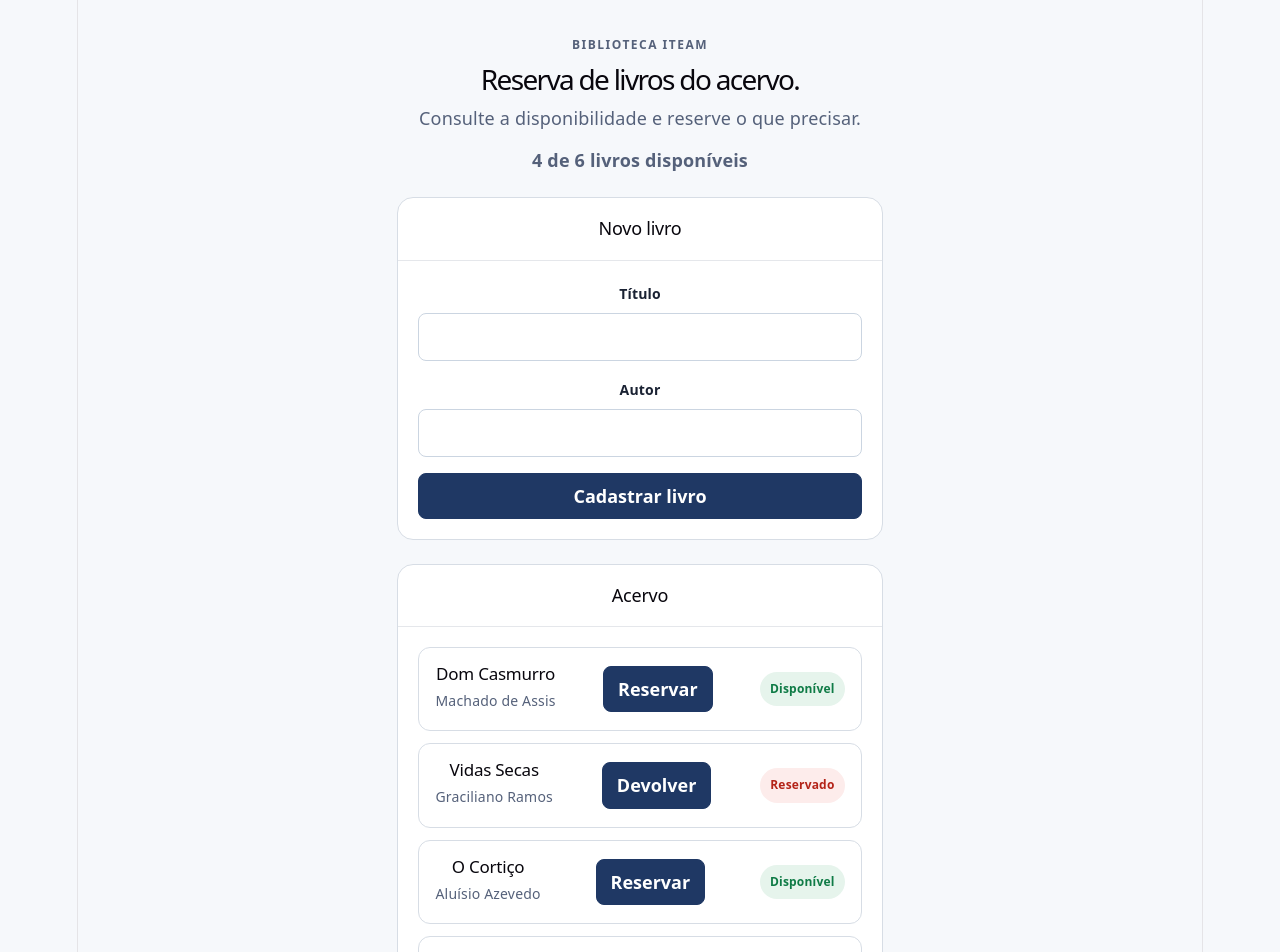
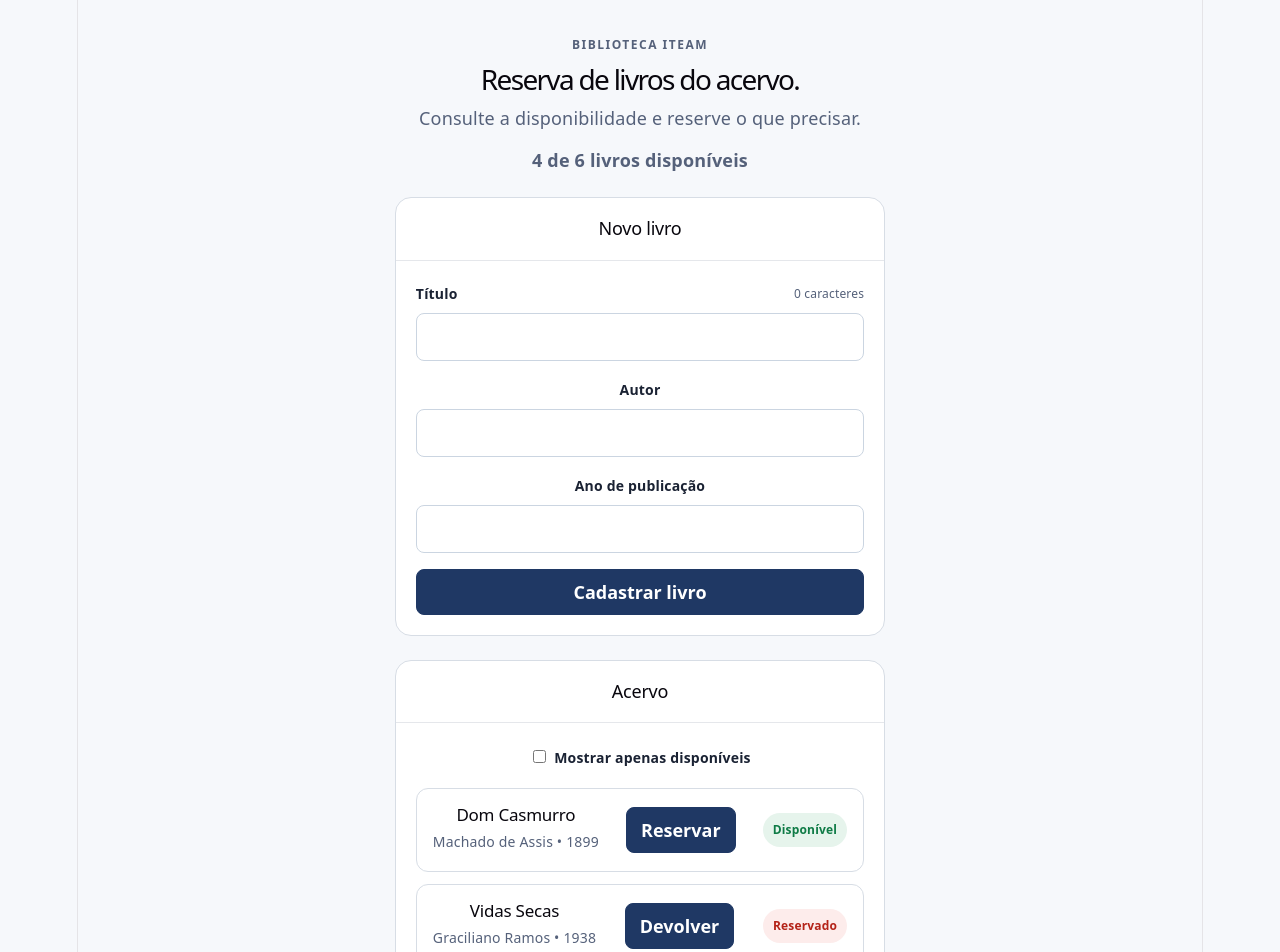
Before and after one commit to lucassilvafaceboook-sudo/reserva-biblioteca-silva-lucas, a React (Vite) app: page / in a window 1280 px wide. Shown: the top 952 px of the page. Built offline with nearby package versions, Linux system fonts and the light colour scheme.

Commit message:
Etapa 5 e Desafios opcionais

```diff
--- a/src/App.jsx
+++ b/src/App.jsx
@@ -3,12 +3,19 @@ import "./App.css";
 import { books as initialBooks } from "./data/books";
 import BookList from "./components/BookList";
 import BookForm from "./components/BookForm";
-import Panel from "./components/panel";
+import Panel from "./components/Panel";
 
 export default function App() {
   const [books, setBooks] = useState(initialBooks);
+  // DESAFIO 1: Novo estado para controlar o filtro
+  const [showAvailable, setShowAvailable] = useState(false);
 
   const availableCount = books.filter((book) => book.available).length;
+
+  // DESAFIO 1: Lista derivada. Se o filtro estiver ativo, mostra só os disponíveis.
+  const displayedBooks = showAvailable
+    ? books.filter((book) => book.available)
+    : books;
 
   function handleReserve(bookId) {
     setBooks((currentBooks) =>
@@ -40,7 +47,21 @@ export default function App() {
       </Panel>
 
       <Panel title="Acervo">
-        <BookList books={books} onReserve={handleReserve} />
+        {/* DESAFIO 1: Checkbox do filtro */}
+        <div style={{ marginBottom: "16px" }}>
+          <label style={{ cursor: "pointer", fontWeight: "600", fontSize: "14px" }}>
+            <input
+              type="checkbox"
+              checked={showAvailable}
+              onChange={(e) => setShowAvailable(e.target.checked)}
+              style={{ marginRight: "8px" }}
+            />
+            Mostrar apenas disponíveis
+          </label>
+        </div>
+
+        {/* Passando a lista filtrada (displayedBooks) em vez da lista completa (books) */}
+        <BookList books={displayedBooks} onReserve={handleReserve} />
       </Panel>
     </main>
   );
--- a/src/components/BookCard.jsx
+++ b/src/components/BookCard.jsx
@@ -1,9 +1,10 @@
-export default function BookCard({ id, title, author, available, onReserve }) {
+export default function BookCard({ id, title, author, year, available, onReserve }) {
   return (
     <article className="book-card">
       <div>
         <h2>{title}</h2>
-        <p>{author}</p>
+        {/* Mostrando o ano de publicação junto com o autor */}
+        <p>{author} • {year}</p>
       </div>
       <button type="button" onClick={() => onReserve(id)}>
         {available ? "Reservar" : "Devolver"}
--- a/src/components/BookForm.jsx
+++ b/src/components/BookForm.jsx
@@ -1,7 +1,8 @@
 import { useState } from "react";
 
 export default function BookForm({ onAddBook }) {
-  const [form, setForm] = useState({ title: "", author: "" });
+  // DESAFIO 3: Adicionado o campo 'year' no estado inicial
+  const [form, setForm] = useState({ title: "", author: "", year: "" });
   const [error, setError] = useState("");
 
   function handleChange(event) {
@@ -17,10 +18,11 @@ export default function BookForm({ onAddBook }) {
 
     const title = form.title.trim();
     const author = form.author.trim();
+    const year = form.year.trim(); // Limpando espaços do ano
 
-
-    if (!title || !author) {
-      setError("Preencha o título e o autor.");
+    // Validação atualizada para exigir o ano
+    if (!title || !author || !year) {
+      setError("Preencha o título, o autor e o ano.");
       return;
     }
 
@@ -28,17 +30,25 @@ export default function BookForm({ onAddBook }) {
       id: crypto.randomUUID(),
       title,
       author,
+      year: Number(year), // DESAFIO 3: Convertendo para número
       available: true,
     });
 
-    setForm({ title: "", author: "" });
+    // Resetando o formulário completo
+    setForm({ title: "", author: "", year: "" });
     setError("");
   }
 
   return (
     <form className="book-form" onSubmit={handleSubmit}>
       <div className="field">
-        <label htmlFor="title">Título</label>
+        <div style={{ display: 'flex', justifyContent: 'space-between' }}>
+          <label htmlFor="title">Título</label>
+          {/* DESAFIO 2: Contagem dinâmica de caracteres */}
+          <span style={{ fontSize: '12px', color: '#55617a' }}>
+            {form.title.length} caracteres
+          </span>
+        </div>
         <input
           id="title"
           name="title"
@@ -46,6 +56,7 @@ export default function BookForm({ onAddBook }) {
           onChange={handleChange}
         />
       </div>
+
       <div className="field">
         <label htmlFor="author">Autor</label>
         <input
@@ -55,6 +66,19 @@ export default function BookForm({ onAddBook }) {
           onChange={handleChange}
         />
       </div>
+
+      {/* DESAFIO 3: Novo campo para capturar o ano */}
+      <div className="field">
+        <label htmlFor="year">Ano de publicação</label>
+        <input
+          id="year"
+          name="year"
+          type="number"
+          value={form.year}
+          onChange={handleChange}
+        />
+      </div>
+
       {error && <p className="form-error">{error}</p>}
       <button type="submit">Cadastrar livro</button>
     </form>
```
